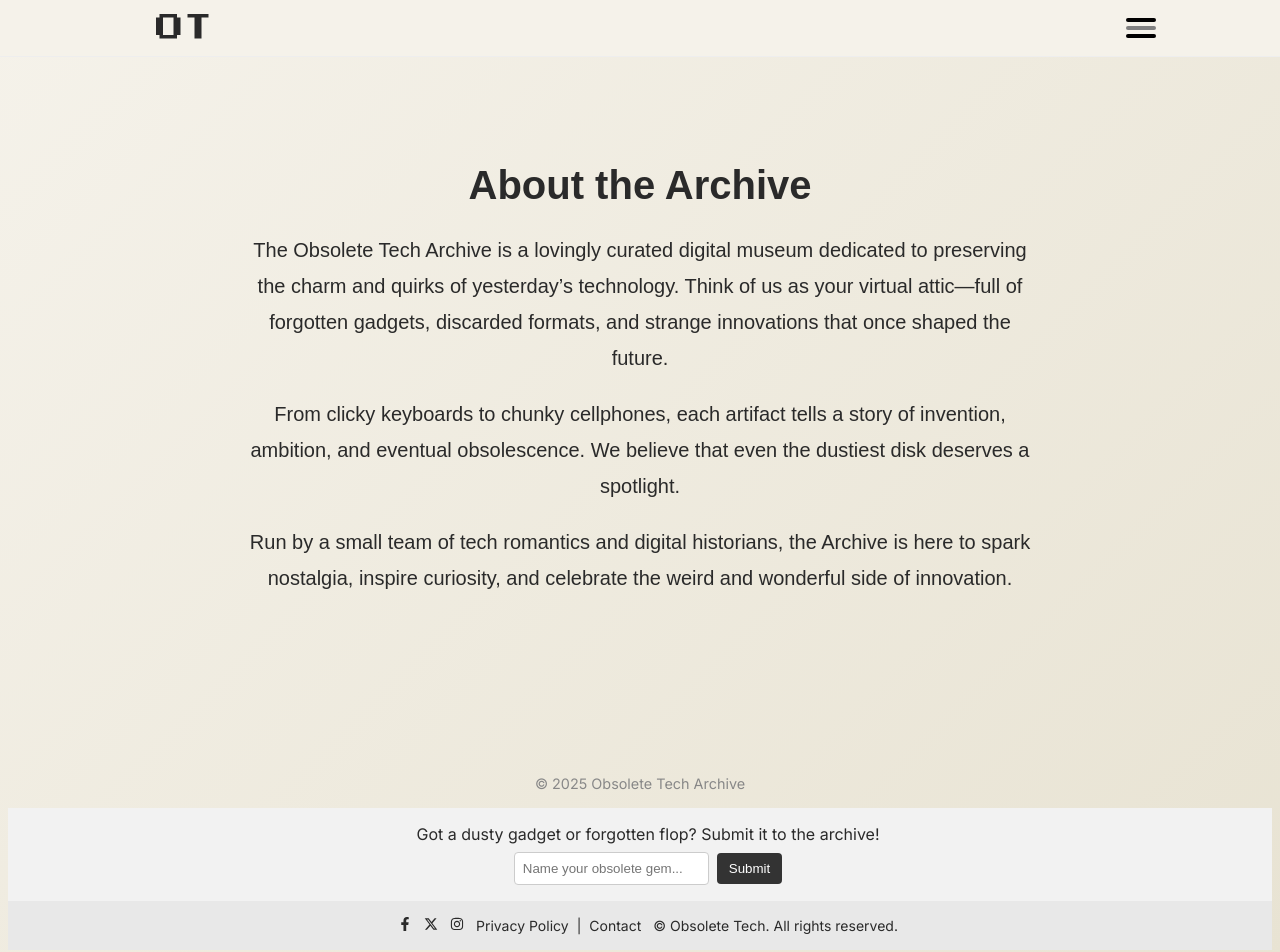
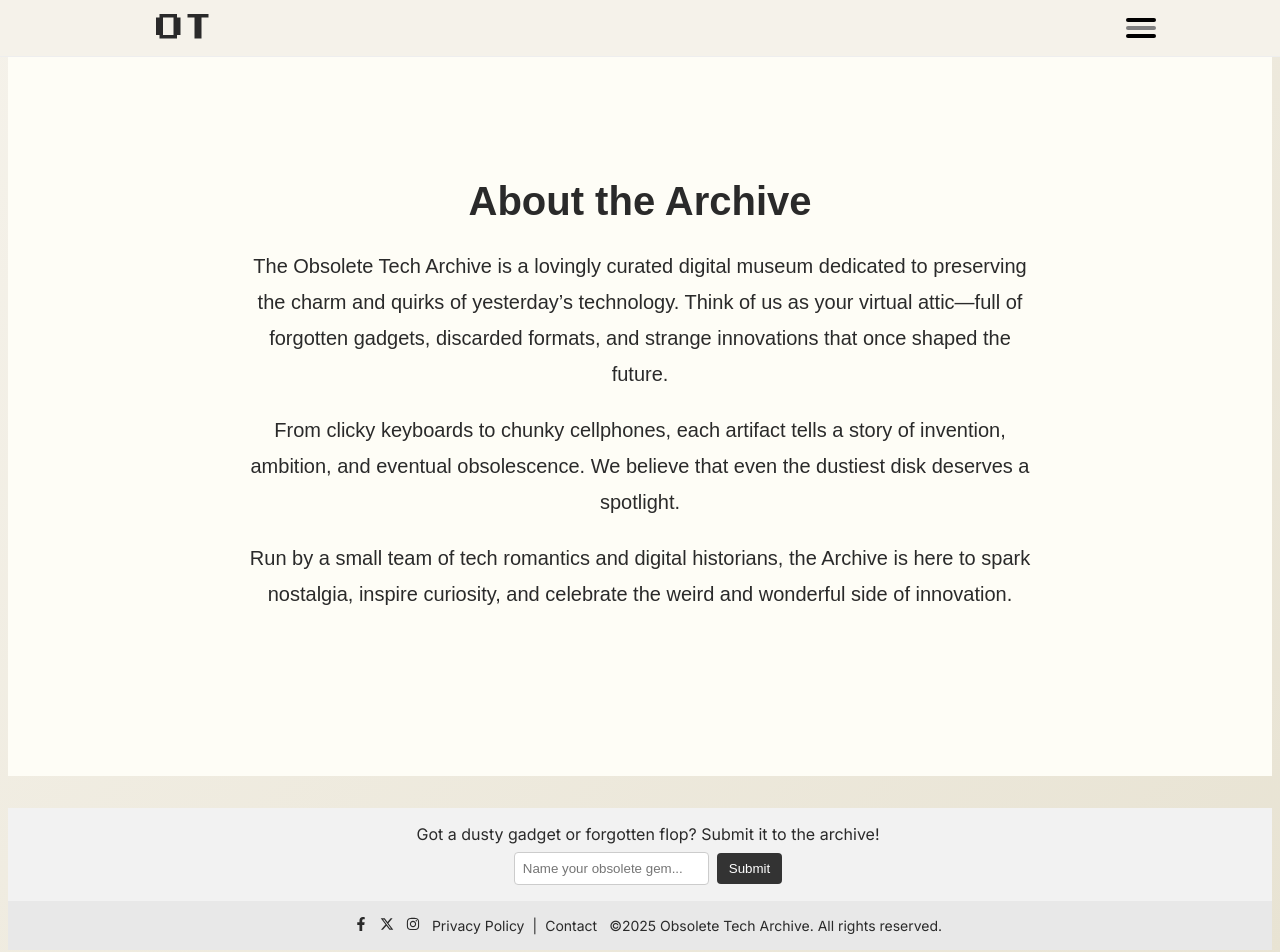
Before and after one commit to chrismsmalley/obsolete-tech-archive, a Next.js app: page /about in a window 1280 px wide. Shown: the top 952 px of the page. Built offline with nearby package versions, Linux system fonts and the light colour scheme.

Commit message:
footer updates

```diff
--- a/app/about/page.js
+++ b/app/about/page.js
@@ -9,13 +9,16 @@ export default function AboutPage() {
       minHeight: '100vh'
     }}>
       <main style={{
-        maxWidth: '800px',
-        margin: '8rem auto 4rem auto',
-        padding: '0 1rem',
-        textAlign: 'center',
-        fontFamily: 'sans-serif',
-        flexGrow: 1
+        flexGrow: 1,
+        display: 'flex',
+        flexDirection: 'column',
+        justifyContent: 'center',
+        alignItems: 'center',
+        padding: '2rem 1rem',
+        backgroundColor: '#fefdf6',
+        fontFamily: 'sans-serif'
       }}>
+        <div style={{ maxWidth: '800px', textAlign: 'center' }}>
           <h1 style={{ fontSize: '2.5rem', marginBottom: '1.5rem' }}>About the Archive</h1>
           <p style={{ fontSize: '1.25rem', lineHeight: '1.8', marginBottom: '1.25rem' }}>
             The Obsolete Tech Archive is a lovingly curated digital museum dedicated to preserving the charm and quirks of yesterday’s technology. Think of us as your virtual attic—full of forgotten gadgets, discarded formats, and strange innovations that once shaped the future.
@@ -26,6 +29,7 @@ export default function AboutPage() {
           <p style={{ fontSize: '1.25rem', lineHeight: '1.8' }}>
             Run by a small team of tech romantics and digital historians, the Archive is here to spark nostalgia, inspire curiosity, and celebrate the weird and wonderful side of innovation.
           </p>
+        </div>
       </main>
       <footer style={{
         textAlign: 'center',
@@ -33,7 +37,6 @@ export default function AboutPage() {
         fontSize: '0.9rem',
         color: '#888'
       }}>
-        &copy; {new Date().getFullYear()} Obsolete Tech Archive
       </footer>
     </div>
   );
--- a/app/newsletter/page.js
+++ b/app/newsletter/page.js
@@ -37,7 +37,7 @@ export default function NewsletterPage() {
 
   return (
     <div style={{ display: 'flex', flexDirection: 'column', minHeight: '100vh' }}>
-      <main style={{ flexGrow: 1, display: 'flex', flexDirection: 'column', justifyContent: 'center', alignItems: 'center', padding: '2rem', backgroundColor: '#fefdf6' }}>
+      <main style={{ flexGrow: 1, display: 'flex', flexDirection: 'column', justifyContent: 'center', alignItems: 'center', padding: '2rem 1rem', backgroundColor: '#fefdf6' }}>
         <h1 style={{ fontSize: '2rem', marginBottom: '1rem' }}>Subscribe to Our Newsletter</h1>
         <p style={{ marginBottom: '1.5rem' }}>
           Stay up to date with the latest entries from the Obsolete Tech Archive. Sign up for occasional updates, features, and more.
--- a/app/src/components/footer/footer.js
+++ b/app/src/components/footer/footer.js
@@ -124,7 +124,7 @@ export default function Footer() {
               </div>
 
               {/* Right: Copyright */}
-              <span className="footer-copy" style={{ textAlign: 'center', display: 'block' }}>&copy; Obsolete Tech. All rights reserved.</span>
+              <span className="footer-copy" style={{ textAlign: 'center', display: 'block' }}>&copy;{new Date().getFullYear()} Obsolete Tech Archive. All rights reserved.</span>
             </div>
           </div>
         </div>
--- a/app/submit/page.js
+++ b/app/submit/page.js
@@ -45,7 +45,7 @@ export default function SubmitArtifact() {
 
   return (
     <div style={{ display: 'flex', flexDirection: 'column', minHeight: '100vh' }}>
-      <main style={{ flexGrow: 1, backgroundColor: '#fefdf6' }}>
+      <main style={{ flexGrow: 1, display: 'flex', flexDirection: 'column', justifyContent: 'center', alignItems: 'center', padding: '2rem 1rem', backgroundColor: '#fefdf6' }}>
         {submitted ? (
           <div style={{ padding: '2rem', textAlign: 'center', display: 'flex', flexDirection: 'column', justifyContent: 'center', alignItems: 'center', minHeight: '80vh' }}>
             <h1>Thank You!</h1>
@@ -154,7 +154,6 @@ export default function SubmitArtifact() {
         color: '#888',
         backgroundColor: '#fefdf6'
       }}>
-        &copy; {new Date().getFullYear()} Obsolete Tech Archive
       </footer>
     </div>
   );
```
Lines whose indentation alone changed are shown as unchanged.
